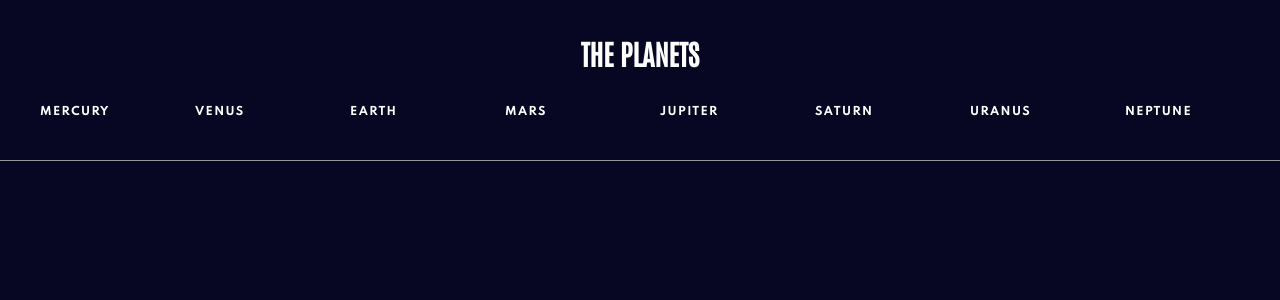
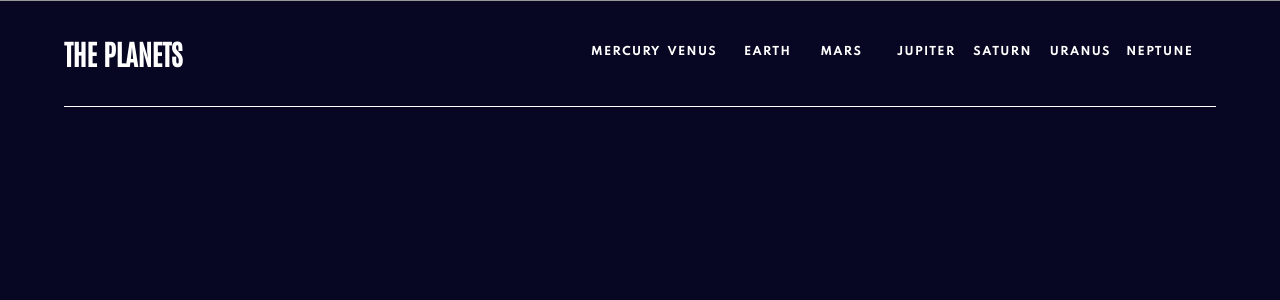
Before and after one commit to ttakeyaya/planets-fact-site, a React (Create React App) app: page / in a window 1280 px wide. Shown: the top 300 px of the page. Built offline with nearby package versions, Linux system fonts and the light colour scheme.

Commit message:
styled for laptop

```diff
--- a/src/App.styled.js
+++ b/src/App.styled.js
@@ -1,9 +1,6 @@
 import styled from "styled-components";
 import { device } from "./common/media";
 
-export const Page = styled.div`
-  width:100vw;
-`;
 
 export const Title = styled.h1`
   font-size:2.8rem;
@@ -21,6 +18,14 @@ export const Header = styled.header`
     flex-direction: column;
     width:100%;
   }
+  @media ${device.laptop}{
+    flex-direction: row;
+    width:90%;
+    max-width:1200px;
+    justify-content: space-between;
+    align-items: center;
+    border-bottom:1px solid white;
+  }
 
   &::after{
     position:absolute;
@@ -33,6 +38,9 @@ export const Header = styled.header`
     @media ${device.tablet}{
       top:20%;
     }
+    @media ${device.laptop}{
+      top:0%;
+    }
   }
 `;
 
--- a/src/components/Navigation.styled.js
+++ b/src/components/Navigation.styled.js
@@ -19,6 +19,9 @@ export const Nav = styled.nav`
     position:relative;
     display:flex;
     height:auto;
+  }
+  @media ${device.laptop}{
+    width:66.5rem;
   }
 `;
 
@@ -47,7 +50,9 @@ export const LinkContainer = styled.ul`
     flex-direction: row;
     justify-content: space-around;
     width:100%;
-
+  }
+  @media ${device.laptop}{
+    margin-right:2%;
   }
 `;
 
--- a/src/components/Planet.styled.js
+++ b/src/components/Planet.styled.js
@@ -13,6 +13,19 @@ export const SectionWrapper = styled.section`
     flex-wrap:wrap;
     flex-direction:row;
   }
+  @media ${device.laptop}{
+    width:90%;
+    max-width:1200px;
+    margin:0 auto;
+    justify-content: space-around;
+    display:grid;
+    grid-template-areas:
+      "Picture Description"
+      "Picture Navigation"
+      "Fact Fact"
+    ;
+    grid-template-columns: repeat(2,45%);
+  }
 `;
 
 export const FigureWrapper = styled.figure`
@@ -21,10 +34,12 @@ export const FigureWrapper = styled.figure`
   width:11.1rem;
   height:11.1rem;
   @media ${device.tablet}{
-    /* width:18.4rem;
-    height:18.4rem; */
     flex-basis:100%;
     text-align:center;
+  }
+  @media ${device.laptop}{
+    gird-area:Picture;
+    width:100%;
   }
   & > img{
     height:100%;
@@ -41,6 +56,14 @@ export const GeologyImage = styled.div`
   top:80%;
   width:8rem;
   height:auto;
+  @media ${device.tablet}{
+    left:45%;
+    top:130%;
+  }
+  @media ${device.laptop}{
+    left:40%;
+    top:150%;
+  }
   &>img{
     width:100%;
   }
@@ -51,6 +74,10 @@ export const ContentWrapper = styled.div`
   width:90%;
   @media ${device.tablet}{
     width:50%;
+  }
+  @media ${device.laptop}{
+    grid-area:Description;
+    width:350px;
   }
 `;
 
@@ -114,6 +141,11 @@ export const ContentNavigation = styled.ul`
     align-self: center;
     height:15rem;
   }
+  @media ${device.laptop}{
+    grid-area:Navigation;
+    min-width:350px;
+    width:100%;
+  }
   &::after{
     position:absolute;
     content:'';
@@ -135,6 +167,9 @@ export const ContentItem = styled.li`
     border:1px solid #FFFFFF;
     width:85%;
     padding:.8rem 0 .8rem 5rem;
+  }
+  @media ${device.laptop}{
+    width:100%;
   }
   &:hover{
     position:relative;
@@ -162,6 +197,11 @@ export const DefinitionList = styled.dl`
   @media ${device.tablet}{
     display:flex;
   }
+  @media ${device.laptop}{
+    grid-area:Fact;
+    width:100%;
+    justify-content: space-between;
+  }
 `;
 
 export const ItemWrapper = styled.div`
@@ -181,6 +221,10 @@ export const ItemWrapper = styled.div`
     margin-bottom:3.6rem;
     margin-right:1.1rem;
   }
+  @media ${device.laptop}{
+    margin-right:0;
+    max-width:22rem;
+  }
 `;
 
 export const ItemDefinition = styled.dt`
```
